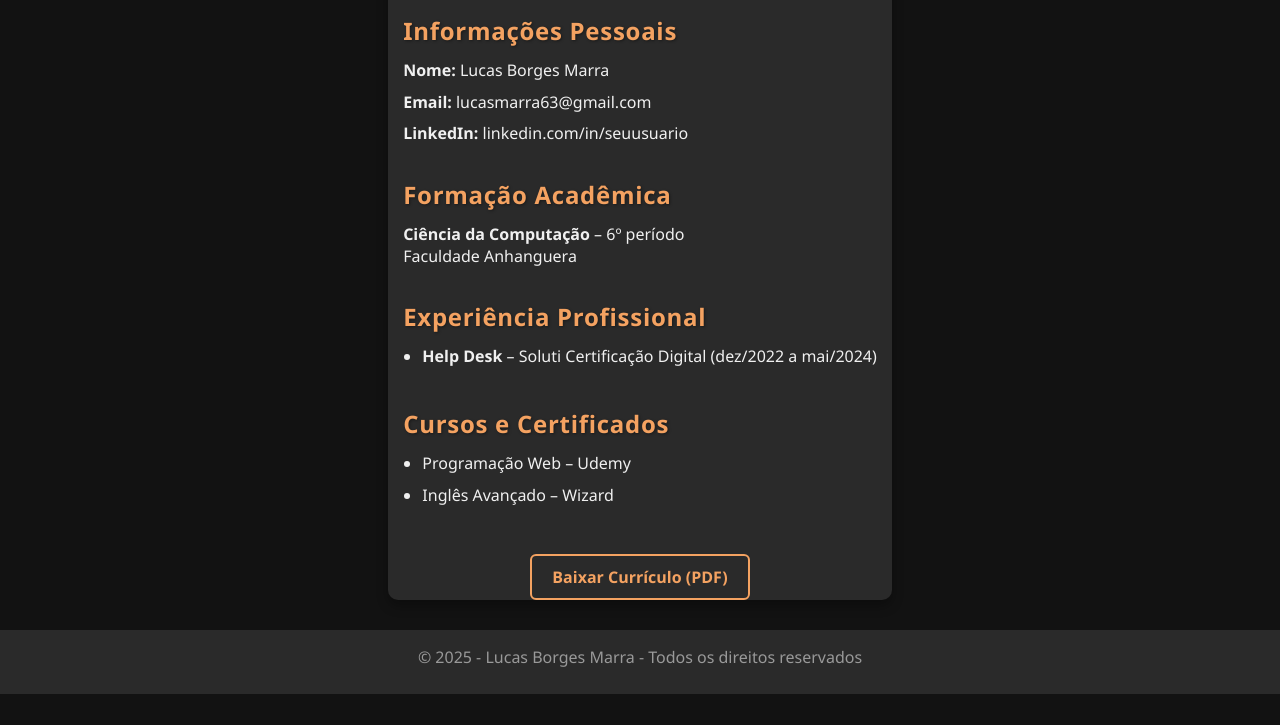
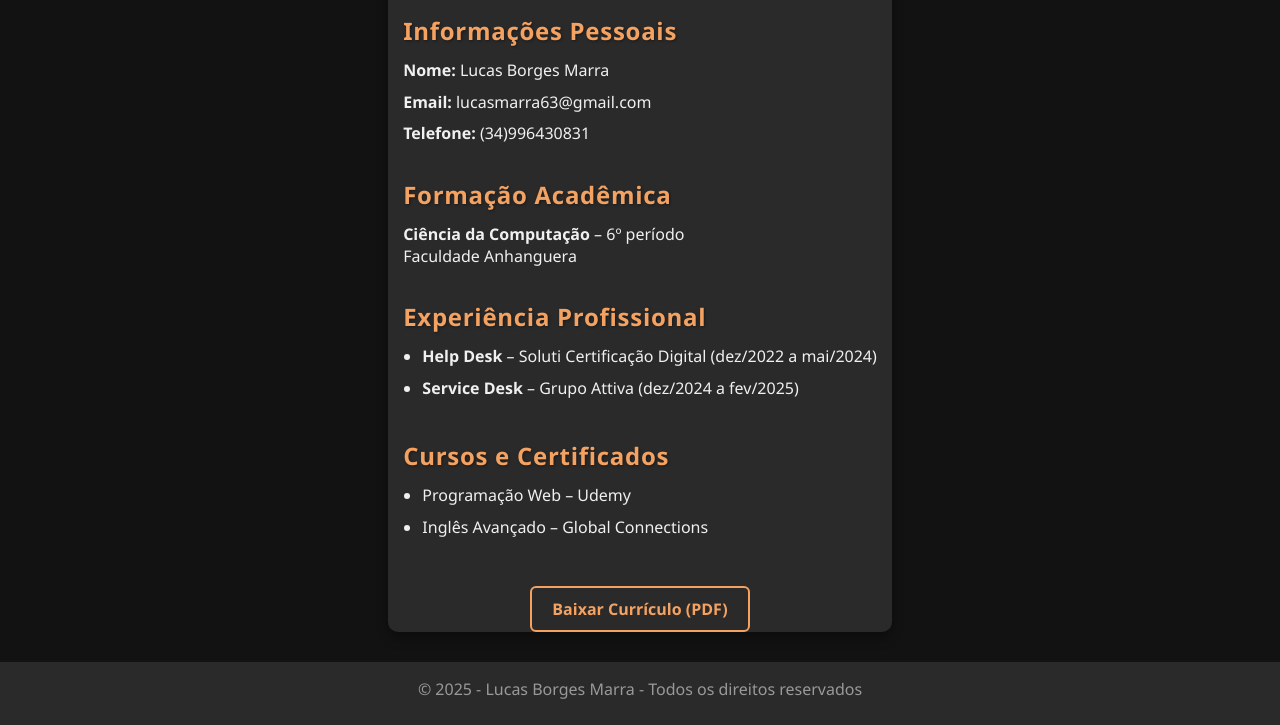
Before and after one commit to LucasBM4rra/Portfolio, a plain HTML site: page curriculo.html in a window 1280 px wide. Shown: the part 198-923 px from the top of the page. Before the commit the page ends 892 px from the top, so only its background shows below. Drawn offline with Linux system fonts and the light colour scheme.

Commit message:
alteração dados

```diff
--- a/curriculo.html
+++ b/curriculo.html
@@ -26,7 +26,7 @@
       <h2>Informações Pessoais</h2>
       <p><strong>Nome:</strong> Lucas Borges Marra</p>
       <p><strong>Email:</strong> lucasmarra63@gmail.com</p>
-      <p><strong>LinkedIn:</strong> linkedin.com/in/seuusuario</p>
+      <p><strong>Telefone:</strong> (34)996430831</p>
     </section>
 
     <section>
@@ -38,6 +38,7 @@
       <h2>Experiência Profissional</h2>
       <ul>
         <li><strong>Help Desk</strong> – Soluti Certificação Digital (dez/2022 a mai/2024)</li>
+        <li><strong>Service Desk</strong> – Grupo Attiva (dez/2024 a fev/2025)</li>
       </ul>
     </section>
 
@@ -45,7 +46,7 @@
       <h2>Cursos e Certificados</h2>
       <ul>
         <li>Programação Web – Udemy</li>
-        <li>Inglês Avançado – Wizard</li>
+        <li>Inglês Avançado – Global Connections</li>
       </ul>
     </section>
 
```
